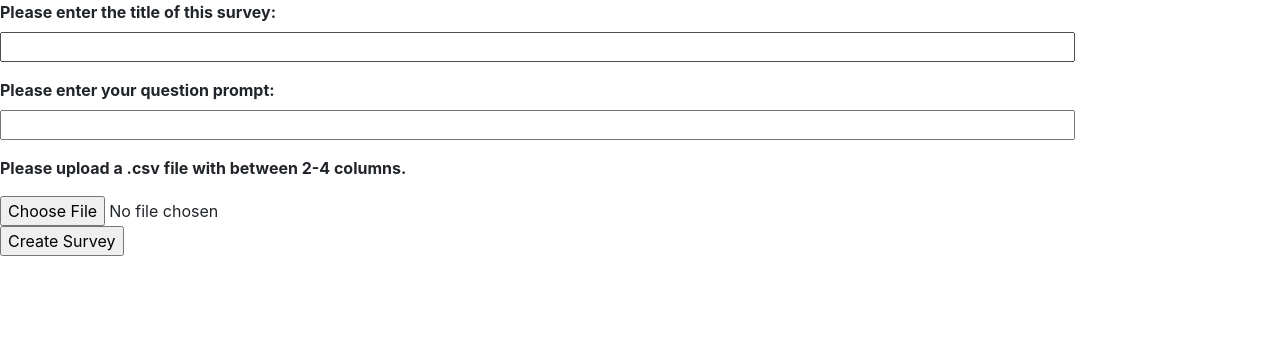
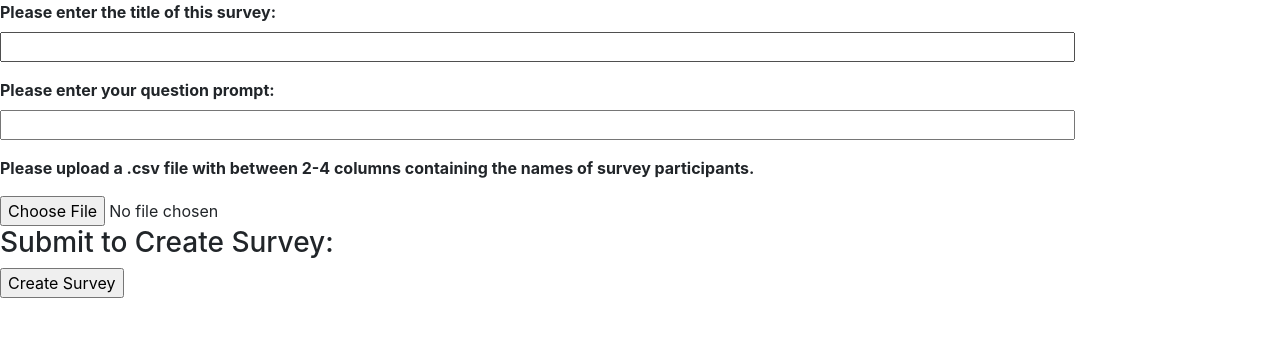
Before and after one commit to JasonWatts/laterHasArrived, a Flask app: page /createSurvey in a window 1280 px wide. Shown: the top 337 px of the page. Run offline with Flask 2, Linux system fonts and the light colour scheme; parts of the project's set-up code (start-up, migrations or seed data) failed here and were passed over; some libraries are stand-ins or nearby versions.

Commit message:
Rewording Update
Add Label for Submit Button

```diff
--- a/templates/adminpage.html
+++ b/templates/adminpage.html
@@ -17,11 +17,11 @@
   </p>
 
   <p>
-    <b>Please upload a .csv file with between 2-4 columns.</b>
+    <b>Please upload a .csv file with between 2-4 columns containing the names of survey participants.</b>
   </p>
   {{ form.csv_upload }}
 
-
+  <h3> Submit to Create Survey: </h3>
   <p>{{ form.submit() }}</p>
 </form>
 
```
